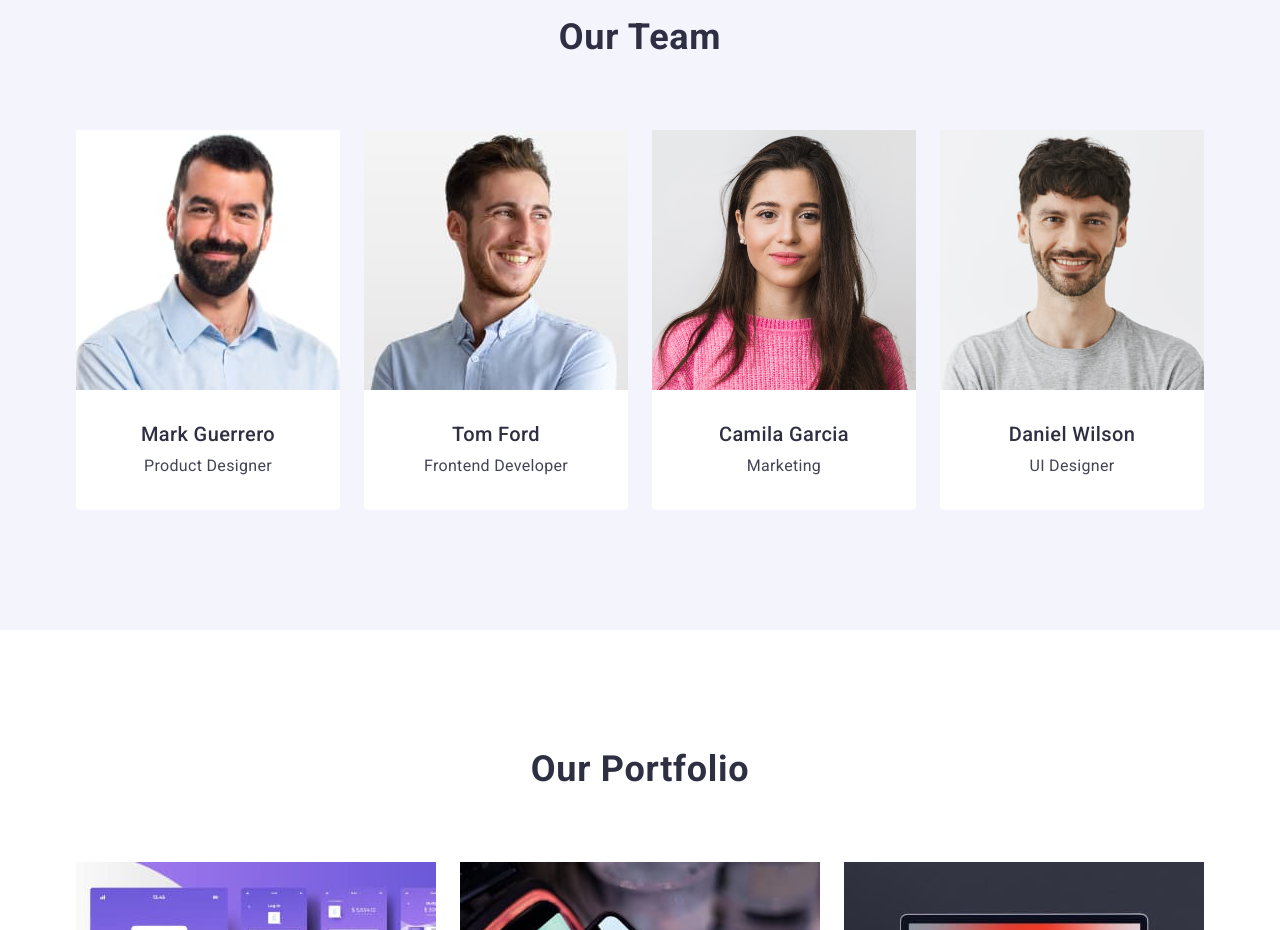
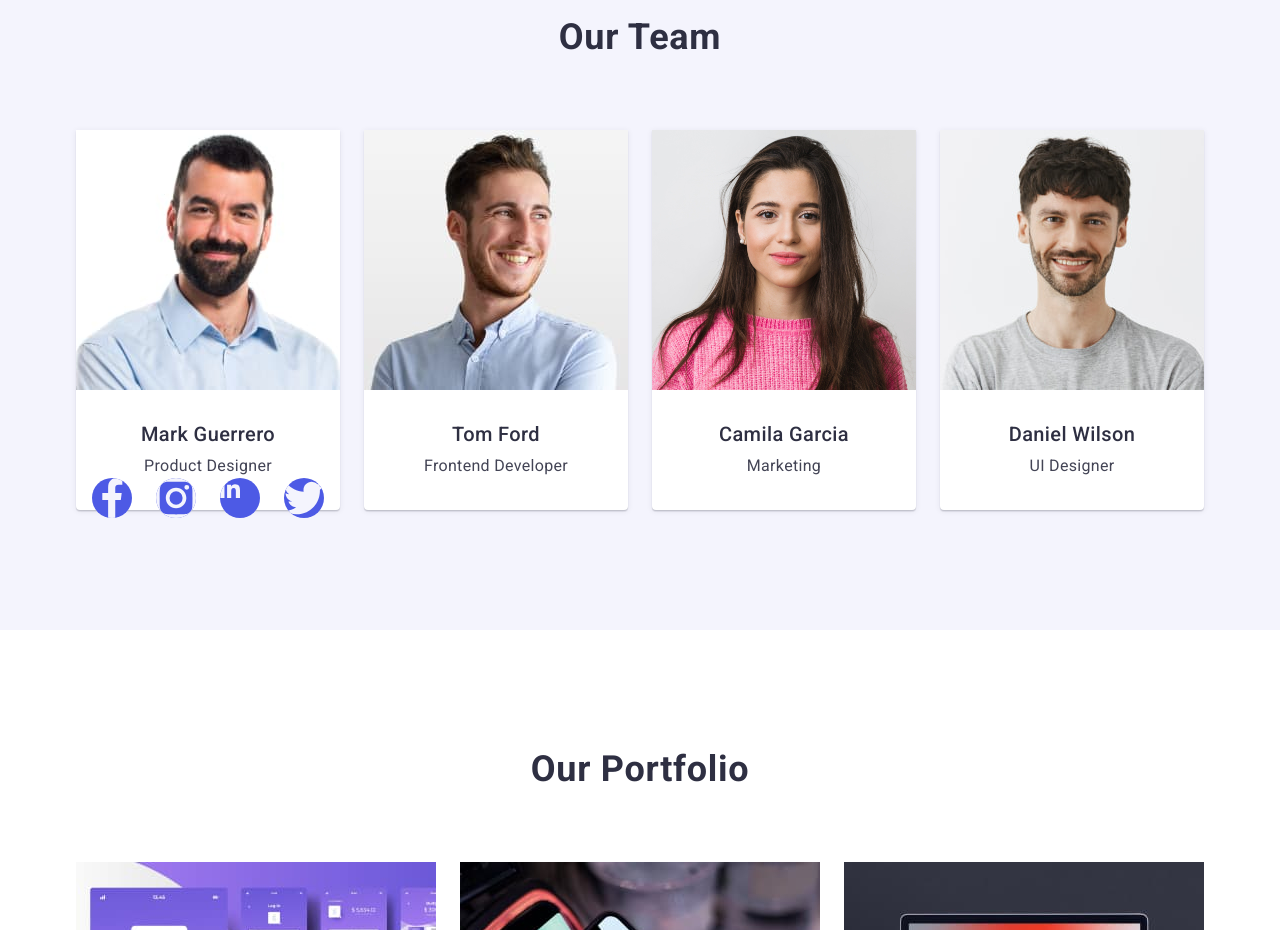
Before and after one commit to ruslan777lukas/goit-markup-hw-04, a plain HTML site: page index.html in a window 1280 px wide. Shown: the part 1260-2190 px from the top of the page. Drawn offline with nearby package versions, Linux system fonts and the light colour scheme.

Commit message:
panel-icons

```diff
--- a/css/styles.css
+++ b/css/styles.css
@@ -27,6 +27,27 @@ body {
 
 .portfolio-li {
   width: calc((100% - 48px) / 3);
+}
+.portfolio-li:hover {
+  box-shadow: 0 2px 1px 0 rgba(46, 47, 66, 0.08),
+    0 1px 1px 0 rgba(46, 47, 66, 0.16), 0 1px 6px 0 rgba(46, 47, 66, 0.08);
+}
+
+.social-media {
+  display: flex;
+  justify-content: center;
+  flex-direction: row;
+  gap: 24px;
+}
+.social-li {
+  display: inline-flex;
+}
+.icon-social-media {
+  width: 40px;
+  height: 40px;
+  fill: #f4f4fd;
+  background-color: #4d5ae5;
+  border-radius: 50px;
 }
 
 .footer {
@@ -315,6 +336,8 @@ ul {
   width: 264px;
   height: 380px;
   background-color: #ffffff;
+  box-shadow: 0 2px 1px 0 rgba(46, 47, 66, 0.08),
+    0 1px 1px 0 rgba(46, 47, 66, 0.16), 0 1px 6px 0 rgba(46, 47, 66, 0.08);
 }
 
 .profession {
--- a/index.html
+++ b/index.html
@@ -130,6 +130,48 @@
               <div class="praciv-posada">
                 <h3 class="header-three">Mark Guerrero</h3>
                 <p class="profession">Product Designer</p>
+                <ul class="social-media">
+                  <li class="social-li">
+                    <svg class="icon-social-media">
+                      <use
+                        href="./images/icons.svg#icon-facebook-1"
+                        width="40"
+                        height="40"
+                        viewBox="0 0 40 40"
+                      ></use>
+                    </svg>
+                  </li>
+                  <li class="social-li">
+                    <svg class="icon-social-media">
+                      <use
+                        href="./images/icons.svg#icon-instagram-2"
+                        width="40"
+                        height="40"
+                        viewBox="0 0 40 40"
+                      ></use>
+                    </svg>
+                  </li>
+                  <li class="social-li">
+                    <svg class="icon-social-media">
+                      <use
+                        href="./images/icons.svg#icon-linkedin-1"
+                        width="20"
+                        height="20"
+                        viewBox="0 0 40 40"
+                      ></use>
+                    </svg>
+                  </li>
+                  <li class="social-li">
+                    <svg class="icon-social-media">
+                      <use
+                        href="./images/icons.svg#icon-twitter-1"
+                        width="40"
+                        height="40"
+                        viewBox="0 0 40 40"
+                      ></use>
+                    </svg>
+                  </li>
+                </ul>
               </div>
             </li>
             <li class="heroes">
```
